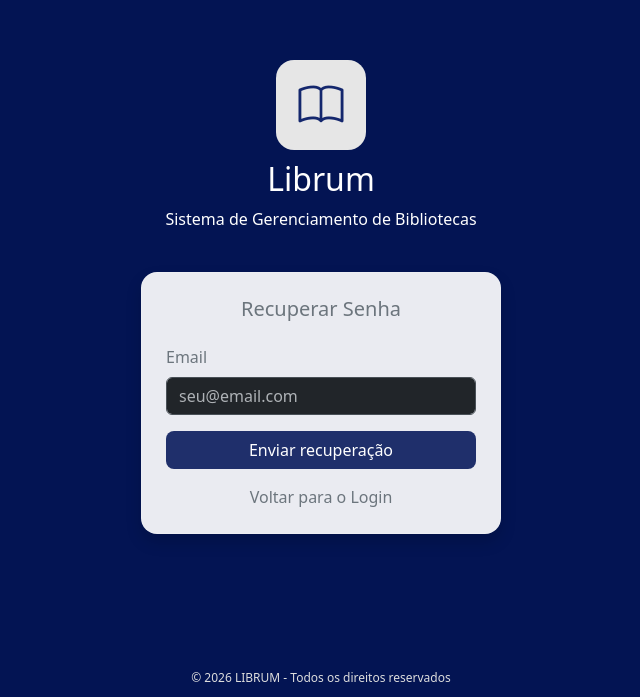
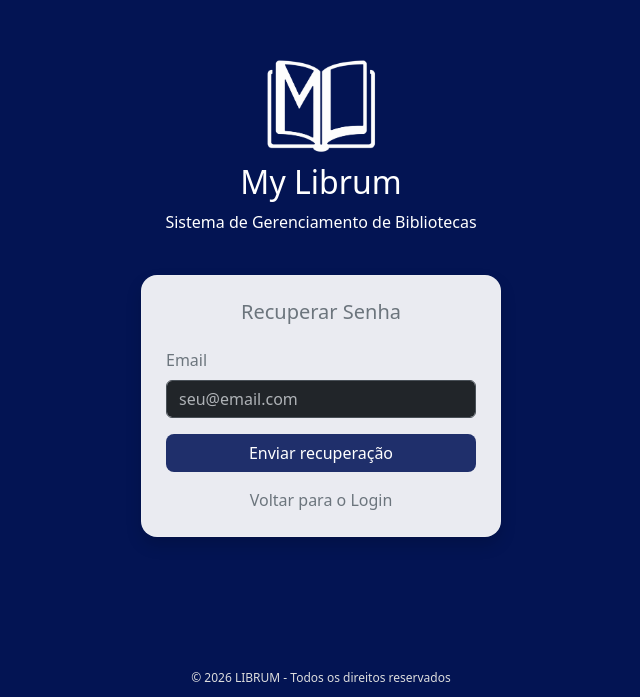
Before and after one commit to Librum-SGB/FRONT, an Angular app in the folder Librum/: page /esqueci-senha in a window 1280 px wide. Shown: the part 103-800 px from the top of the page, without its empty margins (319-959 px from the left). Built offline with nearby package versions, Linux system fonts and the light colour scheme.

Commit message:
feat: alteraçao de logo na tela de esqueci minha senha

```diff
--- a/Librum/src/app/pages/esqueci-senha/esqueci-senha.html
+++ b/Librum/src/app/pages/esqueci-senha/esqueci-senha.html
@@ -1,9 +1,9 @@
 <div class="login-container">
   <div class="login-header">
-    <div class="icon-box">
-      <i class="bi bi-book"></i>
+    <div class="logo-box">
+      <img src="assets/images/My_Librum_logo-Photoroom.png" alt="Logo My Librum" class="login-logo">
     </div>
-    <h2>Librum</h2>
+    <h2>My Librum</h2>
     <p>Sistema de Gerenciamento de Bibliotecas</p>
   </div>
 
```
